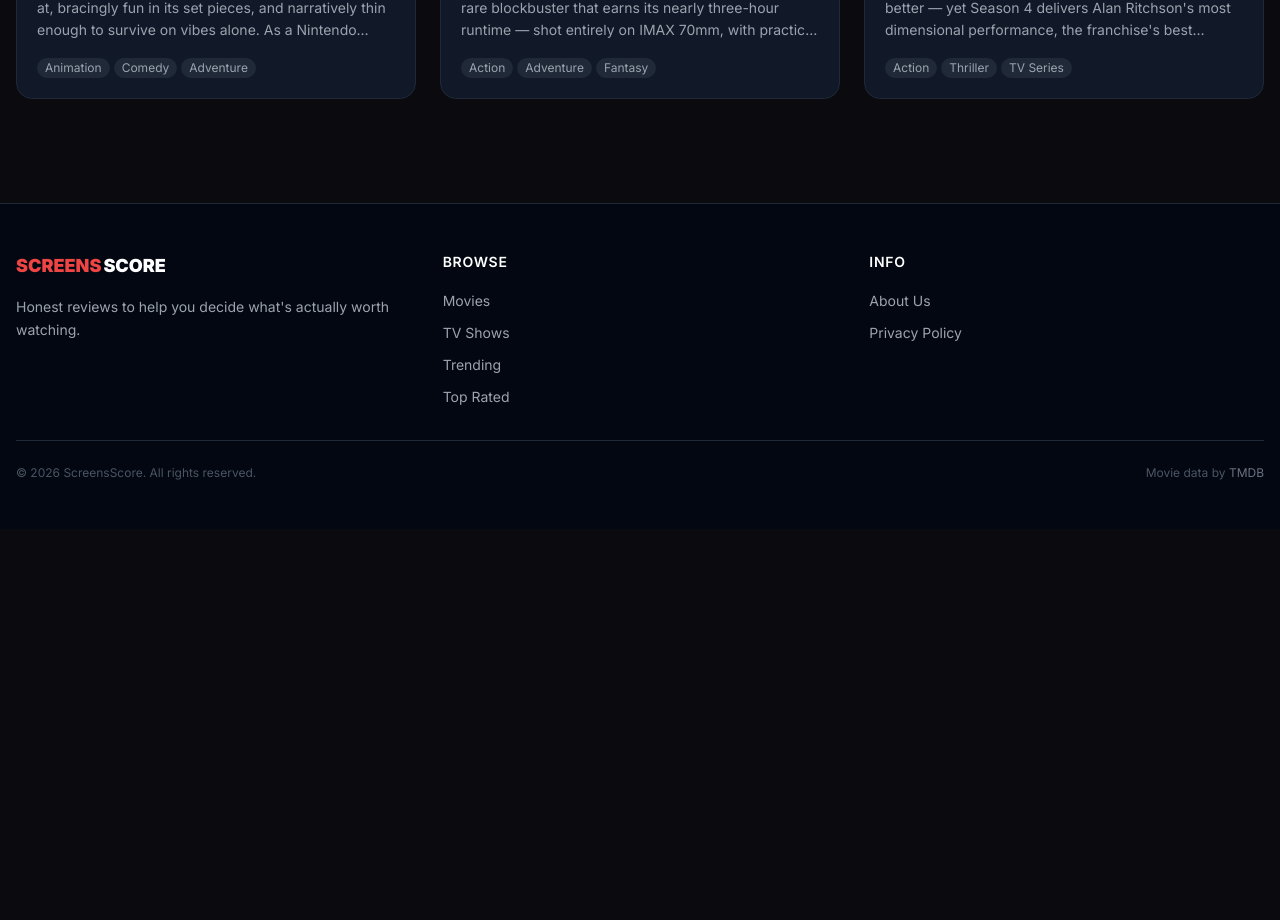
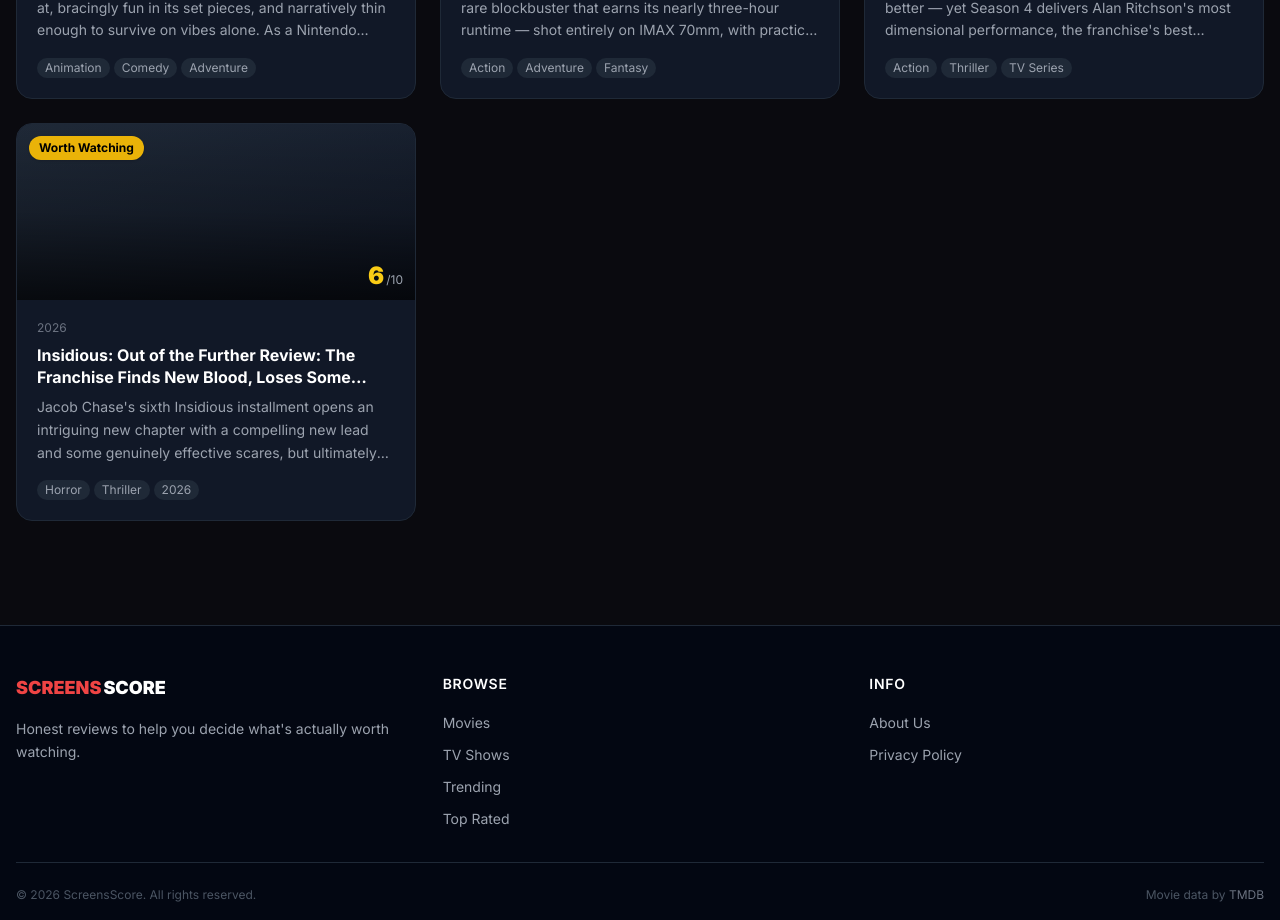
Before and after one commit to HenryPiao/screensscore, a Next.js app: page /reviews in a window 1280 px wide. Shown: the part 3480-4400 px from the top of the page. Before the commit the page ends 4009 px from the top, so only its background shows below. Built offline with nearby package versions, Linux system fonts and the light colour scheme; no server answers.

Commit message:
Add review: Insidious: Out of the Further (2026)

```diff
--- a/src/data/articles.ts
+++ b/src/data/articles.ts
@@ -1008,6 +1008,50 @@ export const articles: Article[] = [
 </ul>
     `,
   },
+  {
+    slug: 'insidious-out-of-the-further-2026-review',
+    title: 'Insidious: Out of the Further Review: The Franchise Finds New Blood, Loses Some Nerve',
+    movieTitle: 'Insidious: Out of the Further',
+    tmdbId: 1291595,
+    mediaType: 'movie',
+    rating: 6,
+    verdict: 'Worth Watching',
+    verdictColor: 'yellow',
+    excerpt: "Jacob Chase's sixth Insidious installment opens an intriguing new chapter with a compelling new lead and some genuinely effective scares, but ultimately plays it too safe to justify its own existence. Horror fans who don't demand more than competent franchise maintenance will find enough here; everyone else has seen this before.",
+    publishedAt: '2026-08-24',
+    tags: ['Horror', 'Thriller', '2026'],
+    content: `
+<p class="lead">The <strong>Insidious</strong> franchise has always survived on atmosphere over ambition — a willingness to make familiar haunted-house mechanics feel, in the right moment, genuinely terrifying. <strong>Out of the Further</strong> understands that formula perfectly and executes it competently. The problem is that competence, at the sixth entry, is no longer enough.</p>
+
+<h2>Amelia Eve Carries the Film Further Than It Deserves</h2>
+<p>The boldest decision director Jacob Chase made was ditching the Lambert family and building an entirely new horror architecture around Gemma, a young mother who returns to her childhood home and discovers — in the tradition of every Insidious protagonist — that something deeply wrong lives in The Further directly beneath her family\'s feet. Amelia Eve brings genuine presence and physicality to the role, and her performance is the primary reason the film works as well as it does.</p>
+<p>Where previous franchise entries leaned on Patrick Wilson and Rose Byrne\'s wry domesticity, Eve goes darker and more inward. Gemma is haunted before the haunting begins — struggling with her identity as a mother, with buried childhood trauma, with a house full of memories she can\'t quite organize. Eve makes these layers visible without over-explaining them, and when the film gives her space to work, it justifies its existence. Her rapport with Maisie Richardson-Sellers, who plays a skeptical sister-figure drawn into the chaos, generates the film\'s most effective human tension.</p>
+<p>Lin Shaye\'s Elise Rainier appears in a role that can only be described as ceremonial at this point, though Shaye brings dignity to every scene she\'s given. Her presence functions largely as franchise connective tissue — a reassurance to longtime fans that the mythology is intact — rather than as a genuine character contribution. Brandon Perea, as a tech-savvy paranormal investigator, provides the film\'s comic relief with more charm than the underdeveloped role strictly earns.</p>
+
+<h2>The Further, Reconsidered</h2>
+<p>Chase shows real imagination in his redesign of The Further\'s visual landscape. The spectral realm here feels genuinely new — less Grimm fairy tale, more industrial nightmare, with drowned spaces and architectural grotesquerie that distinguishes this entry from its predecessors. The film\'s standout set piece involves Gemma navigating an inverted version of her childhood home while something that wears a familiar face tracks her through rooms that shift and collapse. Chase shoots it with spatial disorientation and genuine dread, and the sound design throughout — the franchise\'s oldest strength — is as unsettling as anything in the series.</p>
+<p>The new ability that the film grants Gemma — an unusual power to bring entities from The Further into the living world — sets up mythology that could sustain future entries more interestingly than what\'s done with it here. Chase teases the implications without fully exploring them, which feels like a creative decision made by a committee that wanted to leave options open.</p>
+
+<h2>Where Franchise Obligations Override Fear</h2>
+<p>Out of the Further\'s fatal flaw is its third act, which abandons the careful atmospheric dread of its first hour in favor of franchise mechanics — a villain reveal, a mythology lecture, a climax that exists primarily to set up the next installment. The film earns a C+ CinemaScore because it is exactly a C+ film: efficiently constructed, momentarily effective, structurally hollow. The Insidious franchise has always been better at beginning its stories than ending them, and this entry perpetuates that trend with dispiriting reliability.</p>
+<p>At 106 minutes, it also runs about fifteen minutes longer than its scares can support. The middle section staggers under repetitive false endings and jump scares that announce themselves so clearly in advance that they\'ve stopped functioning as surprise. When Chase trusts atmosphere — which he clearly can — the film lives. When he reverts to the franchise\'s most mechanical tendencies, it flatlines.</p>
+
+<h2>The Verdict</h2>
+<p>Insidious: Out of the Further is a functional horror film that earns its opening weekend and then stops asking anything more of itself. Amelia Eve is a genuine discovery, Chase has a real eye for spectral imagery, and the film delivers enough sustained unease to satisfy genre audiences. But the franchise has now made six of these, and the law of diminishing returns is running out of patience. See it for Eve. Hope the seventh one learns from its better half.</p>
+
+<h2>Pros & Cons</h2>
+<ul>
+  <li>✅ Amelia Eve is a compelling new lead with genuine screen presence</li>
+  <li>✅ The Further\'s visual redesign is imaginative and genuinely unsettling</li>
+  <li>✅ Chase demonstrates real atmospheric control in the film\'s better passages</li>
+  <li>✅ Sound design remains the franchise\'s most consistently effective weapon</li>
+  <li>❌ Third act collapses into franchise mechanics, abandoning the dread it spent an hour building</li>
+  <li>❌ Jump scares are too telegraphed — they announce themselves before they land</li>
+  <li>❌ Lin Shaye\'s Elise is reduced to connective tissue rather than a real character</li>
+  <li>❌ Runs too long; the middle act staggers before the climax arrives</li>
+</ul>
+    `,
+  },
 ]
 
 export function getArticleBySlug(slug: string): Article | undefined {
```
